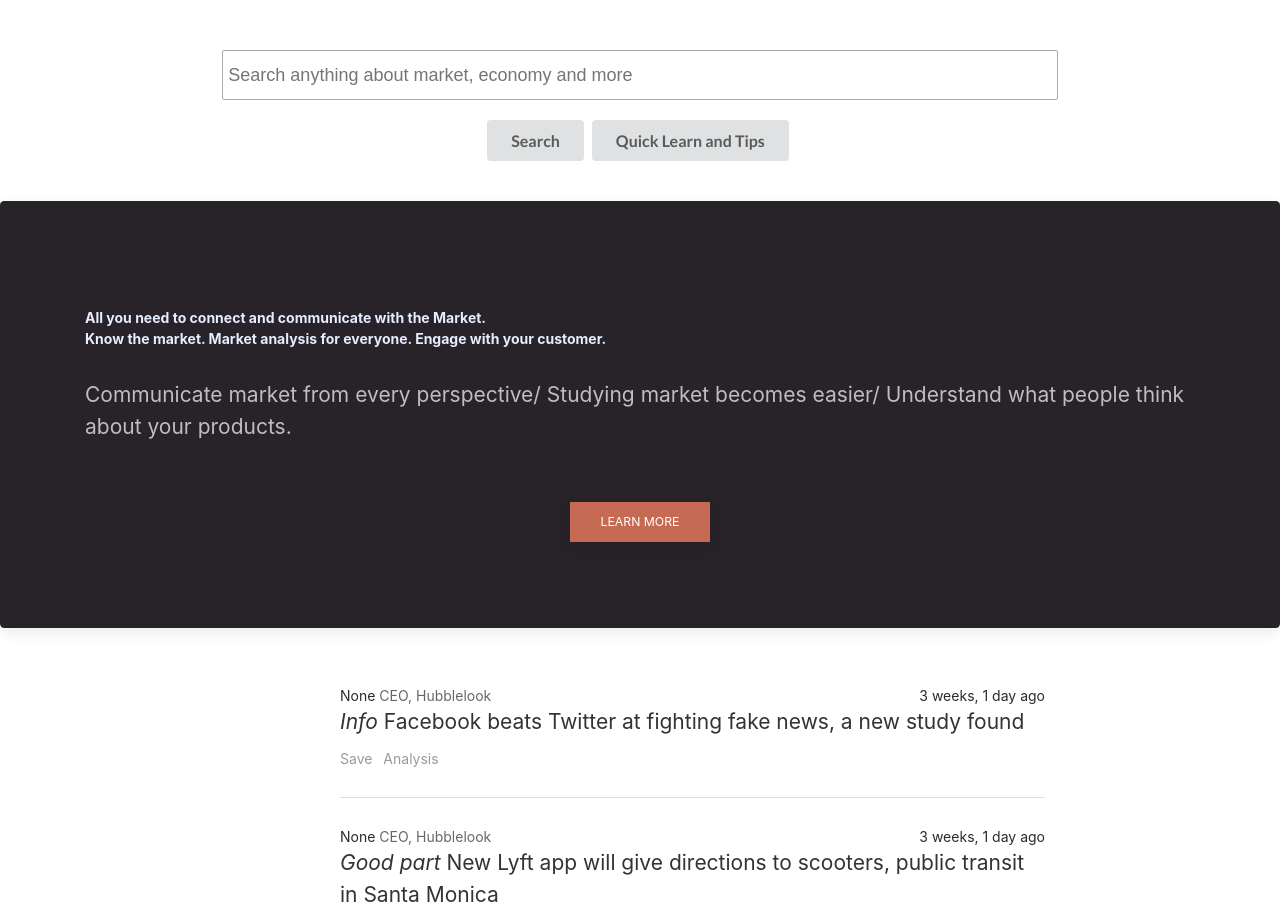
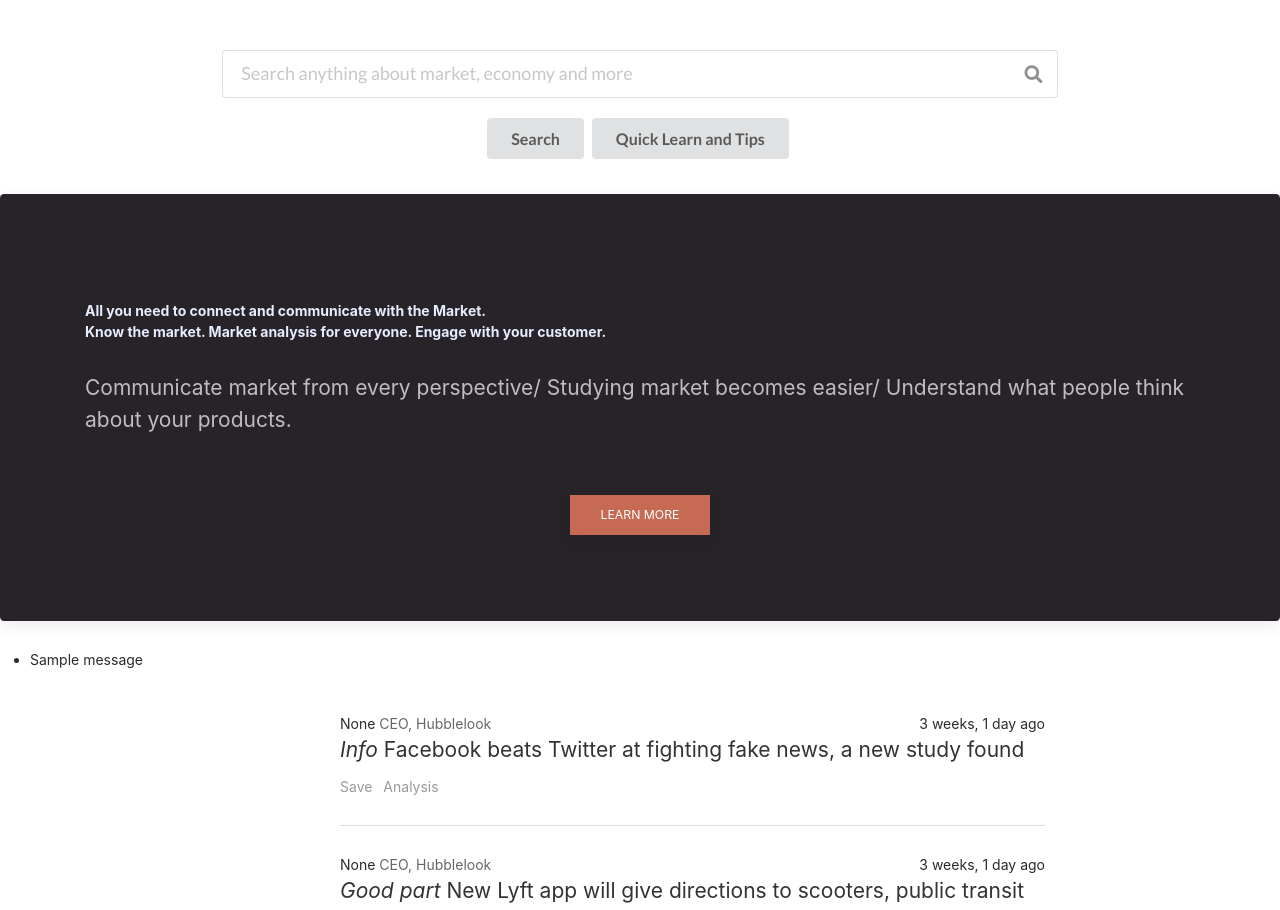
Before and after one commit to mmrshohan/hubblelook-app, a Django app: page / in a window 1280 px wide. Shown: the part 74-984 px from the top of the page. Run offline with Django 3.2, Linux system fonts and the light colour scheme; data comes from the database, SQL or seed files in the repository; both versions use the stored data as it was after the commit; tables that the repository leaves empty hold one stand-in row (values such as "Sample post"); one stand-in notice (Sample message) is shown; some libraries are stand-ins or nearby versions.

Commit message:
normal changes

```diff
--- a/hublok/settings.py
+++ b/hublok/settings.py
@@ -161,3 +161,5 @@ STATIC_ROOT = os.path.join(BASE_DIR, "static")
 CKEDITOR_UPLOAD_PATH = os.path.join(BASE_DIR, "static")
 
 CRISPY_TEMPLATE_PACK = 'bootstrap3'
+
+MESSAGE_STORAGE = 'django.contrib.messages.storage.cookie.CookieStorage'
--- a/mainhubblelook/models.py
+++ b/mainhubblelook/models.py
@@ -36,7 +36,7 @@ class QuickWord(models.Model):
 		(ASK, 'ASK'),
 		(FINACIAL_MARKET, 'FINANCIAL MARKET')
 		)
-	user = models.OneToOneField(settings.AUTH_USER_MODEL, on_delete=models.CASCADE, null=True, default=1)
+	user = models.OneToOneField(settings.AUTH_USER_MODEL, on_delete=models.CASCADE, null=True)
 	pub_time = models.DateTimeField('Publish time', auto_now=True, auto_now_add=False)
 	micro_thought = models.CharField(max_length=200, null=False)
 	likes = models.ManyToManyField(settings.AUTH_USER_MODEL, blank=True, related_name='likes')
--- a/mainhubblelook/templates/index.html
+++ b/mainhubblelook/templates/index.html
@@ -16,13 +16,15 @@
       <div class="col-lg-2"></div>
       <div class=" col-lg-8">
         <!-- Main search bar  -->
-        <div style="padding-bottom: 20px; padding-top:50px; padding-left: 4px; padding-right: 4px;">
+        <div class="ui fluid big icon input" style="margin-top: 50px; margin-left:4px; margin-right:4px;">
           <input  type="search" placeholder="Search anything about market, economy and more" name="q" >
-          <div class="uk-text-center">
+          <i class="search icon"></i>
+           </div>
+          <div class="uk-text-center" style="margin-bottom: 15px;">
             <button style="margin-top: 20px;" type="submit" class="ui large button uk-box-shadow-medium" value="search"> Search </button>
             <button style="margin-top: 20px;" href="#modal-full" uk-toggle class="ui large button uk-box-shadow-medium"> Quick Learn and Tips </button>
           </div>
-        </div>
+
         <!-- Quick learn button and modal -->
         <div class="uk-text-center" style="padding-bottom: 20px;">
 
@@ -73,11 +75,23 @@
       </div>
     </div>
   </div>
+
+
+
+{% if messages %}
+<ul class="messages">
+    {% for message in messages %}
+    <li{% if message.tags %} class="{{ message.tags }}"{% endif %}>{{ message }}</li>
+    {% endfor %}
+</ul>
+{% endif %}
   <!-- Post card  ------------------------------------------------------------- -->
   <div class="row" style="margin-right: 10px; margin-left:10px; ">
     <div class="col-lg-3"> </div>
     <div class="col-lg-7">
       <div class="ui items">
+
+
         <!--====================================================================================== -->
         <!-- card type for thoughts  ------------------------------------------------------------- -->
         <!--================================================================================== -->
@@ -287,24 +301,26 @@ font-size: 15px
 .letter:hover {
 text-decoration: none;
 }
+/*
 input[type="search"] {
-border-radius: 2px;
-color: grey;
+border-radius: 5px;
+color: black;
 background-color: #fff;
 border:1px solid #aaa;
 cursor: text;
 height: 50px;
 width: 100%;
-font-size: 18px;
+font-size: 15.5px;
 padding-left: 5px;
+word-spacing: 2px;
 
 }
-input[type="search"]:hover {
-border-color: black;
+input[type="search"]:hover, input[type="search"]:focus {
+border:1px solid #aaa;
+
 
 }
-input[type="search"]:focus {
-border-color: black;
-}
+*/
+
 </style>
 {% endblock %}
--- a/mainhubblelook/views.py
+++ b/mainhubblelook/views.py
@@ -1,5 +1,6 @@
 from django.shortcuts import render, get_object_or_404
 from django.http import HttpResponseRedirect
+from django.contrib import messages
 from django.urls import reverse, reverse_lazy
 from django.db.models import Q  # Q lookup for Search
 from django.views.generic.base import ContextMixin, RedirectView
@@ -30,6 +31,8 @@ class QuickWordView(ListView):
             add_product = add_product.filter(Q(product_name__icontains=query) | Q(Prices__icontains=query) | Q(details__icontains=query)
                 | Q(title__icontains=query)| Q(launched_time__icontains=query) | Q(topic__icontains=query) )
             official_letter = official_letter.filter(Q(title__icontains=query)| Q(pub_time__icontains=query) |Q(letter__icontains=query))
+        elif query != query:
+            raise messages.info(request, 'not match search result found')
 
         context['addproduct'] = add_product
         context['article_view'] = article
@@ -57,7 +60,7 @@ class Offical_Letter_Detail_View(DetailView):   # official letter details view
 class QuickWordForm(CreateView):     # Microthought form view
     form_class = Quick_word_form
     template_name = 'forms/quickword.html'
-    success_url = '/home/'
+    success_url = '/'
 
 
 class AddproductForm(CreateView):   #product form view
--- a/profiles/templates/offical-letter-list-view.html
+++ b/profiles/templates/offical-letter-list-view.html
@@ -11,7 +11,8 @@
     <div class="col-lg-3 col-sm-0"></div>
     <div class="col-lg-6 col-sm-12" style="padding-top: 50px;">
       <a href="{% url 'offical-letter-form' user.username %}">
-      <button class="fluid ui button">POST OFFICIAL LETTER HERE</button>
+        <!-- official letter post button  -->
+      <button class="fluid ui primary button">POST OFFICIAL LETTER HERE</button>
     </a>
     </div>
     <div class="col-lg-3 col-sm-0"></div>
@@ -24,13 +25,16 @@
           <div class="ui divided items">
             <div class="item">
               <div class="content">
+                {% autoescape off %}
                 <a style="text-decoration: none; color: black;" class="header" href="{% url 'offical-letter-details-view' user.username letter.id letter.slug %}">{{ letter.title }}</a>
                 <div class="meta">
                   <span class="cinema"> {{ letter.pub_time|timesince }}</span>
                 </div>
+
                 <div class="description">
                   <p>{{ letter.letter|truncatewords:60 }}</p>
                 </div>
+                {% endautoescape %}
               </div>
             </div>
             <!-- delete and update button  -->
--- a/profiles/urls.py
+++ b/profiles/urls.py
@@ -30,6 +30,8 @@ urlpatterns = [
     path('official_letter/delete/<int:pk>', Offical_Letter_Delete_View.as_view(), name='offical-letter-delete-view'),
 
     path('<username>/micro-thoughts/', MicroThoughtsSortView.as_view(), name='Micro-thought-sort'),
+    #Micro thought delete view
+    path('<username>/micro-thoughts/delete/<int:pk>', MicroThoughtsDeleteView.as_view(), name='micro-thoughts-delete'),
     path('<username>/products/', ProductSortView.as_view(), name='Product-sort'),
     path('<username>/articles/', ArticleSortView.as_view(), name='Article-sort'),
     #edit profile update
--- a/profiles/views.py
+++ b/profiles/views.py
@@ -61,7 +61,7 @@ class MicroThoughtsDeleteView(DeleteView):
     model = QuickWord
     form_class = Quick_word_form
     template_name = 'profile.html'
-    success_url = reverse_lazy('portfolio')
+    success_url = '/'
 
 #Add product update UpdateView                   addProduct Update view
 class AddProductUpdateView(UpdateView):
```
Also changed, not shown: profiles/templates/profile.html (+4 -3 lines), db.sqlite3, mainhubblelook/migrations/0006_auto_20180917_1521.py (added).
